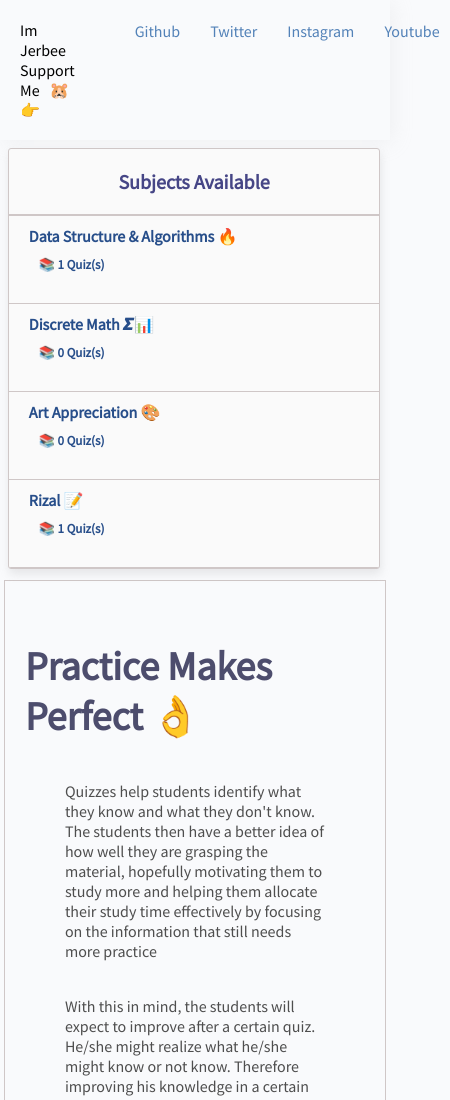
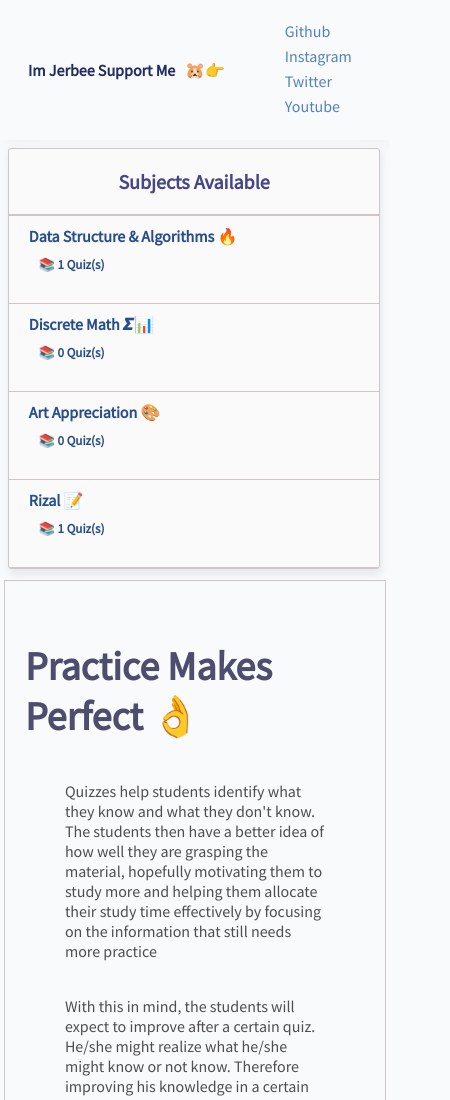
Before and after one commit to Jervx/Practice-Quiz-JS-Personal-Project, a plain HTML site: page index.html in a window 390 px wide. Shown: the top 1100 px of the page, 450 px wide, since content can reach past the window. Drawn offline with Linux system fonts and the light colour scheme.

Commit message:
update v2 jun 15 2020

```diff
--- a/index.html
+++ b/index.html
@@ -12,13 +12,14 @@
 <body>
     <header>
         <nav>
-            <div></div>
+            <div>
+                <p class="me">Im Jerbee Support Me &nbsp 🐹👉</p>
+            </div>
             <div class="nav-cont">
-                <p>Im Jerbee Support Me &nbsp 🐹👉</p>
                 <ul>
                     <a target="blank" href="https://github.com/Jervx">Github</a>
-                    <a target="blank" href="https://twitter.com/JerbeeParagas">Twitter</a>
                     <a target="blank" href="https://www.instagram.com/jerbcxz/?hl=ja">Instagram</a>
+                    <a target="blank" href="https://twitter.com/JerbeeParagas/?lang=ja">Twitter</a>
                     <a target="blank" href="">Youtube</a>
                 </ul>
             </div>
--- a/qz/DS_Q1.json
+++ b/qz/DS_Q1.json
@@ -13,7 +13,7 @@
         },
         {
             "question":"A ___ contains elements of same type arranged in sequential order. All operations takes place at a single end that is top of the stack",
-            "answer":["stack","stack ADT"]
+            "answer":["Stack","Stack ADT"]
         },
         {
             "question":"A _____ contains elements of same type arranged in sequential order. Operations takes place at both ends, insertion is done at end and deletion is done at front",
--- a/script.js
+++ b/script.js
@@ -22,7 +22,7 @@ let curAnswer;
 let curPtr = 0;
 let isAnswering = false;
 var yey = ["👌 Noice!","👍 Wow!","👏 Lodi!","💪 lakas!","🔥 Damn!","🤘 Petmalu!","🙏 Teach Me Senpai!"];
-var yayks = ["🤔 ha? ","🤨 eh?","🤦 *slap ","👎 hays, ","🙁...."];
+var yayks = ["🤔 ha? ","🤨 eh?","🤦 *slap! ","👎 hays!, ","🙁....!!! "];
 var alter = 0;
 
 function reset(){
@@ -103,6 +103,7 @@ function quizLoader(subjPtr,){
             isAnswering = true;
         }
       });
+    document.documentElement.scrollTop = document.documentElement.offsetHeight;
 }
 
 loadSubjects();
--- a/style.css
+++ b/style.css
@@ -29,7 +29,7 @@ body{
     width: 300px;
     height: 80%;
     min-width: 300px;
-    max-height: 80%;
+    max-height: 60%;
     overflow: scroll;
     background-color: rgb(250, 250, 250);
     box-shadow: 1px 5px 10px rgba(150,150,150,0.2);
@@ -270,6 +270,12 @@ nav{
     margin-bottom: 5px;
 }
 
+.me{
+    font-weight: bolder;
+    font-size: 16px;
+    color: var(--font-clr);
+}
+
 @media only screen and (max-width: 500px) {
     .side-panel{
         border: 1px solid var(--borderLine);
@@ -286,4 +292,19 @@ nav{
     main{
         margin: 1%;
     }
+
+    ul{
+        display: flex;
+        flex-direction: column;
+        justify-content: space-around;
+        flex:1;
+    }
+
+    nav{
+        display: flex;
+        align-items: center;
+        justify-content: center;
+        box-shadow: 2px 2px 20px rgba(200,200,200,0.2);
+        margin-bottom: 5px;
+    }
 }
```
